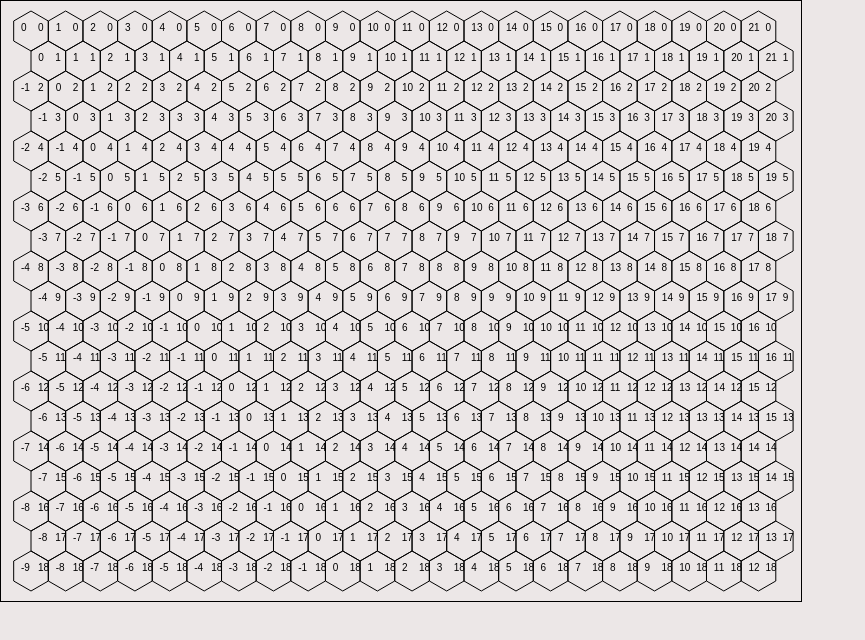
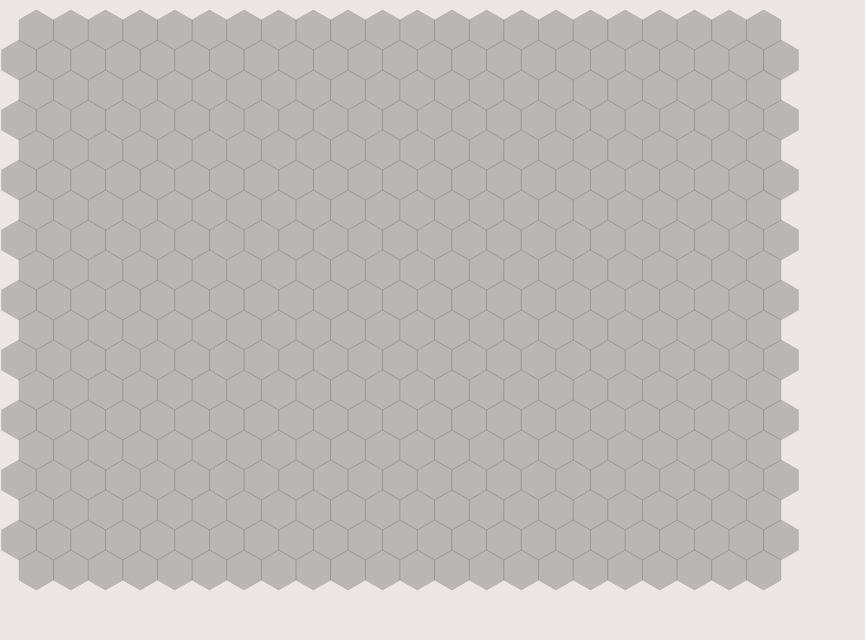
Before and after one commit to WisniewskiBlake/BreadthFirstSearchVisual, a React (Create React App) app: page / in a window 1280 px wide. Shown: the top 640 px of the page, without its empty margins (0-865 px from the left). Built offline with nearby package versions, Linux system fonts and the light colour scheme.

Commit message:
implemented draw obstacles

```diff
--- a/src/BFS/BFS.css
+++ b/src/BFS/BFS.css
@@ -3,6 +3,8 @@ body {
 }
 
 canvas {
-  border: 1px solid black;
+
+  position:absolute;
+  left: 0;
 
 }
--- a/src/BFS/BFS.jsx
+++ b/src/BFS/BFS.jsx
@@ -6,10 +6,13 @@ export default class BFS extends React.Component {
   constructor(props) {
     super(props);
 
+    this.handleMouseMove = this.handleMouseMove.bind(this);
+    this.handleClick = this.handleClick.bind(this);
     this.state = {
       hexSize: 20,
-      hexOrigin: { x: 30, y: 30 }
-
+      hexOrigin: { x: 400, y: 300 },
+      currentHex: { q: 0, r: 0, s: 0, x: 0, y: 0 },
+      obstacles: []
     }
 
   }
@@ -27,9 +30,37 @@ export default class BFS extends React.Component {
     const { canvasWidth, canvasHeight } = this.state.canvasSize;
     this.canvasHex.width = canvasWidth;
     this.canvasHex.height = canvasHeight;
+    this.canvasInteraction.width = canvasWidth;
+    this.canvasInteraction.height = canvasHeight;
+    this.getCanvasPosition(this.canvasInteraction);
     this.drawHexes();
   }
 
+  shouldComponentUpdate(nextProps, nextState) {
+    if(nextState.currentHex !== this.state.currentHex) {
+      const { q, r, s, x, y } = nextState.currentHex;
+      const { canvasWidth, canvasHeight } = this.state.canvasSize;
+      const ctx = this.canvasInteraction.getContext("2d");
+      ctx.clearRect(0, 0, canvasWidth, canvasHeight);
+      let currentDistanceLine = nextState.currentDistanceLine;
+      for(let i = 0; i <= currentDistanceLine.length - 2; i++) {
+        if(i == 0) {
+          this.drawHex(this.canvasInteraction, this.Point(currentDistanceLine[i].x, currentDistanceLine[i].y), 1, "black", "red");
+        }
+        else {
+          this.drawHex(this.canvasInteraction, this.Point(currentDistanceLine[i].x, currentDistanceLine[i].y), 1, "black", "grey");
+        }
+      }
+      nextState.obstacles.map((l)=>{
+        const { q,r,s,x,y } = JSON.parse(l);
+        this.drawHex(this.canvasInteraction, this.Point(x,y), 1, "black", "black");
+      })
+      //this.drawNeighbors(this.Hex(q, r, s));
+      this.drawHex(this.canvasInteraction, this.Point(x,y), 1, "black", "grey");
+      return true;
+    }
+    return false;
+  }
 
   getHexCornerCoord(center, i) {
    let angle_deg = 60 * i  + 30;
@@ -39,25 +70,26 @@ export default class BFS extends React.Component {
    return this.Point(x, y);
  }
 
-
   Point(x, y) {
    return {x: x, y: y}
  }
 
- drawHex(canvasID, center) {
+ drawHex(canvasID, center, lineWidth, lineColor, fillColor) {
   for (let i = 0; i <= 5; i++) {
     let start = this.getHexCornerCoord(center, i);
     let end = this.getHexCornerCoord(center, i + 1);
-
-    this.drawLine(canvasID, { x: start.x, y: start.y }, { x: end.x, y: end.y });
+    this.fillHex(canvasID, center, fillColor);
+    this.drawLine(canvasID, start, end, lineWidth, lineColor);
   }
 }
 
 
- drawLine(canvasID, start, end) {
+ drawLine(canvasID, start, end, lineWidth, lineColor) {
      const ctx = canvasID.getContext("2d");
      ctx.beginPath();
      ctx.moveTo(start.x, start.y);
+     ctx.strokeStyle = lineColor;
+     ctx.lineWidth = lineWidth;
      ctx.lineTo(end.x, end.y);
      ctx.stroke();
      ctx.closePath();
@@ -80,8 +112,8 @@ export default class BFS extends React.Component {
        for(let q = -qLeftSide; q <= qRightSide; q++) {
          const { x, y } = this.hexToPixel(this.Hex(q-p, r))
          if((x > hexWidth/2 && x < canvasWidth - hexWidth/2) && (y > hexHeight/2 && y < canvasHeight - hexHeight/2)) {
-           this.drawHex(this.canvasHex, this.Point(x,y));
-           this.drawHexCoordinates(this.canvasHex, this.Point(x,y), this.Hex(q-p, r));
+           this.drawHex(this.canvasHex, this.Point(x,y), 1, "black", "grey");
+           //this.drawHexCoordinates(this.canvasHex, this.Point(x,y), this.Hex(q-p, r, - ( q - p) - r));
          }
        }
      }
@@ -93,8 +125,8 @@ export default class BFS extends React.Component {
         for(let q = -qLeftSide; q <= qRightSide; q++) {
           const { x, y } = this.hexToPixel(this.Hex(q+n, r));
           if((x > hexWidth/2 && x < canvasWidth - hexWidth/2) && (y > hexHeight/2 && y < canvasHeight - hexHeight/2)) {
-            this.drawHex(this.canvasHex, this.Point(x,y));
-            this.drawHexCoordinates(this.canvasHex, this.Point(x,y), this.Hex(q+n, r));
+            this.drawHex(this.canvasHex, this.Point(x,y), 1, "black", "grey");
+            //this.drawHexCoordinates(this.canvasHex, this.Point(x,y), this.Hex(q+n, r, - (q + n) - r));
           }
         }
      }
@@ -107,14 +139,16 @@ export default class BFS extends React.Component {
      return this.Point(x, y)
    }
 
-Hex(q, r) {
-  return { q: q, r: r}
+Hex(q, r, s) {
+  return { q: q, r: r, s: s}
 }
 
 drawHexCoordinates(canvasID, center, h) {
   const ctx = canvasID.getContext("2d");
-  ctx.fillText(h.q, center.x-10, center.y);
-  ctx.fillText(h.r, center.x+7, center.y);
+  ctx.fillText(h.q, center.x+6, center.y);
+  ctx.fillText(h.r, center.x-3, center.y+15);
+  ctx.fillText(h.s, center.x-12, center.y);
+
 }
 
 getHexParametres() {
@@ -125,6 +159,153 @@ getHexParametres() {
   return { hexWidth, hexHeight, vertDist, horizDist }
 }
 
+handleMouseMove(e) {
+  const { left, right, top, bottom } = this.state.canvasPosition;
+  const { canvasWidth, canvasHeight } = this.state.canvasSize;
+  const { hexWidth, hexHeight, vertDist, horizDist } = this.state.hexParametres;
+  let offsetX = e.pageX - left;
+  let offsetY = e.pageY - top;
+  const { q, r, s } = this.cubeRound(this.pixelToHex(this.Point(offsetX, offsetY)));
+  const { x, y } = this.hexToPixel(this.Hex(q, r, s));
+  let playerPosition = this.state.playerPosition;
+  this.getDistanceLine(this.Hex(0,0,0), this.Hex(q,r,s));
+  console.log(this.state.currentDistanceLine)
+  if((x > hexWidth / 2 && x < canvasWidth - hexWidth / 2) && (y > hexHeight / 2 && y < canvasHeight - hexHeight/2)){
+    this.setState({
+      currentHex: { q, r, s, x, y }
+    })
+  }
+
+
+}
+
+getCanvasPosition(canvasID) {
+  let rect = canvasID.getBoundingClientRect();
+  this.setState({
+    canvasPosition: { left: rect.left, right: rect.right, top: rect.top, bottom: rect.bottom }
+  })
+}
+
+pixelToHex(p) {
+  let size = this.state.hexSize;
+  let origin = this.state.hexOrigin;
+  let q = ((p.x - origin.x) * Math.sqrt(3)/3 - (p.y - origin.y) / 3) / size
+  let r = (p.y - origin.y) * 2/3 / size
+  return this.Hex(q, r, - q - r);
+}
+
+cubeRound(cube) {
+  var rx = Math.round(cube.q)
+  var ry = Math.round(cube.r)
+  var rz = Math.round(cube.s)
+
+  var x_diff = Math.abs(rx - cube.q)
+  var y_diff = Math.abs(ry - cube.r)
+  var z_diff = Math.abs(rz - cube.s)
+
+  if(x_diff > y_diff && x_diff > z_diff) {
+    rx = -ry-rz
+  }
+  else if(y_diff > z_diff) {
+    ry = -rx-rz
+  }
+  else{
+    rz = -rx-ry
+  }
+  return this.Hex(rx, ry, rz);
+}
+
+cubeDirections(direction) {
+  const cubeDirections = [this.Hex(1, 0, -1), this.Hex(1, -1, 0), this.Hex(0, -1, 1), this.Hex(-1, 0, 1), this.Hex(-1, 1, 0),
+  this.Hex(0, 1, -1)];
+  return cubeDirections[direction];
+}
+
+cubeAdd(a, b) {
+  return this.Hex(a.q + b.q, a.r + b.r, a.s + b.s);
+}
+
+cubeSubstract(hexA, hexB) {
+  return this.Hex(hexA.q - hexB.q, hexA.r - hexB.r, hexA.s - hexB.s);
+}
+
+getCubeNeighbor(h, direction) {
+  return this.cubeAdd(h, this.cubeDirections(direction));
+}
+
+drawNeighbors(h) {
+  for(let i = 0; i <=5; i++) {
+    const { q, r, s } = this.getCubeNeighbor(this.Hex(h.q, h.r, h.s), i);
+    const { x, y } = this.hexToPixel(this.Hex(q, r, s));
+    this.drawHex(this.canvasInteraction, this.Point(x, y), "red", 2);
+  }
+}
+
+cubeDistance(hexA, hexB) {
+  const { q, r, s } = this.cubeSubstract(hexA, hexB);
+  return (Math.abs(q) + Math.abs(r) + Math.abs(s)) /2;
+}
+
+linearInt(a, b, t) {
+  return (a + (b - a) * t)
+}
+
+cubeLinearInt(hexA, hexB, t) {
+  return this.Hex(this.linearInt(hexA.q, hexB.q, t), this.linearInt(hexA.r, hexB.r, t), this.linearInt(hexA.s, hexB.s, t));
+}
+
+getDistanceLine(hexA, hexB) {
+  let dist = this.cubeDistance(hexA, hexB);
+  var arr = [];
+  for(let i = 0; i <= dist; i++) {
+    let center = this.hexToPixel(this.cubeRound(this.cubeLinearInt(hexA, hexB, 1.0 / dist * i)));
+    arr = [].concat(arr, center);
+  }
+  this.setState({
+    currentDistanceLine: arr
+  })
+}
+
+fillHex(canvasID, center, fillColor) {
+  let c0 = this.getHexCornerCoord(center, 0);
+  let c1 = this.getHexCornerCoord(center, 1);
+  let c2 = this.getHexCornerCoord(center, 2);
+  let c3 = this.getHexCornerCoord(center, 3);
+  let c4 = this.getHexCornerCoord(center, 4);
+  let c5 = this.getHexCornerCoord(center, 5);
+  const ctx = canvasID.getContext("2d");
+  ctx.beginPath();
+  ctx.fillStyle = fillColor;
+  ctx.globalAlpha = 0.1;
+  ctx.moveTo(c0.x, c0.y);
+  ctx.lineTo(c1.x, c1.y);
+  ctx.lineTo(c2.x, c2.y);
+  ctx.lineTo(c3.x, c3.y);
+  ctx.lineTo(c4.x, c4.y);
+  ctx.lineTo(c5.x, c5.y);
+  ctx.closePath();
+  ctx.fill();
+}
+
+handleClick() {
+  this.addObstacles();
+}
+
+addObstacles() {
+  let obstacles = this.state.obstacles;
+  if(!obstacles.includes(JSON.stringify(this.state.currentHex))) {
+    obstacles = [].concat(obstacles, JSON.stringify(this.state.currentHex));
+  }else {
+    obstacles.map((l,i) => {
+      if(l == JSON.stringify(this.state.currentHex)) {
+        obstacles = obstacles.slice(0, i).concat(obstacles.slice(i+1));
+      }
+    })
+  }
+  this.setState({
+    obstacles: obstacles
+  })
+}
 
 
 
@@ -133,6 +314,9 @@ getHexParametres() {
     return (
       <div className="BFS">
         <canvas ref={canvasHex => this.canvasHex = canvasHex }></canvas>
+        <canvas ref={canvasCoordinates => this.canvasCoordinates = canvasCoordinates }></canvas>
+        <canvas ref={canvasInteraction => this.canvasInteraction = canvasInteraction} onMouseMove = {this.handleMouseMove}
+          onClick={this.handleClick}></canvas>
       </div>
     )
   }
```
